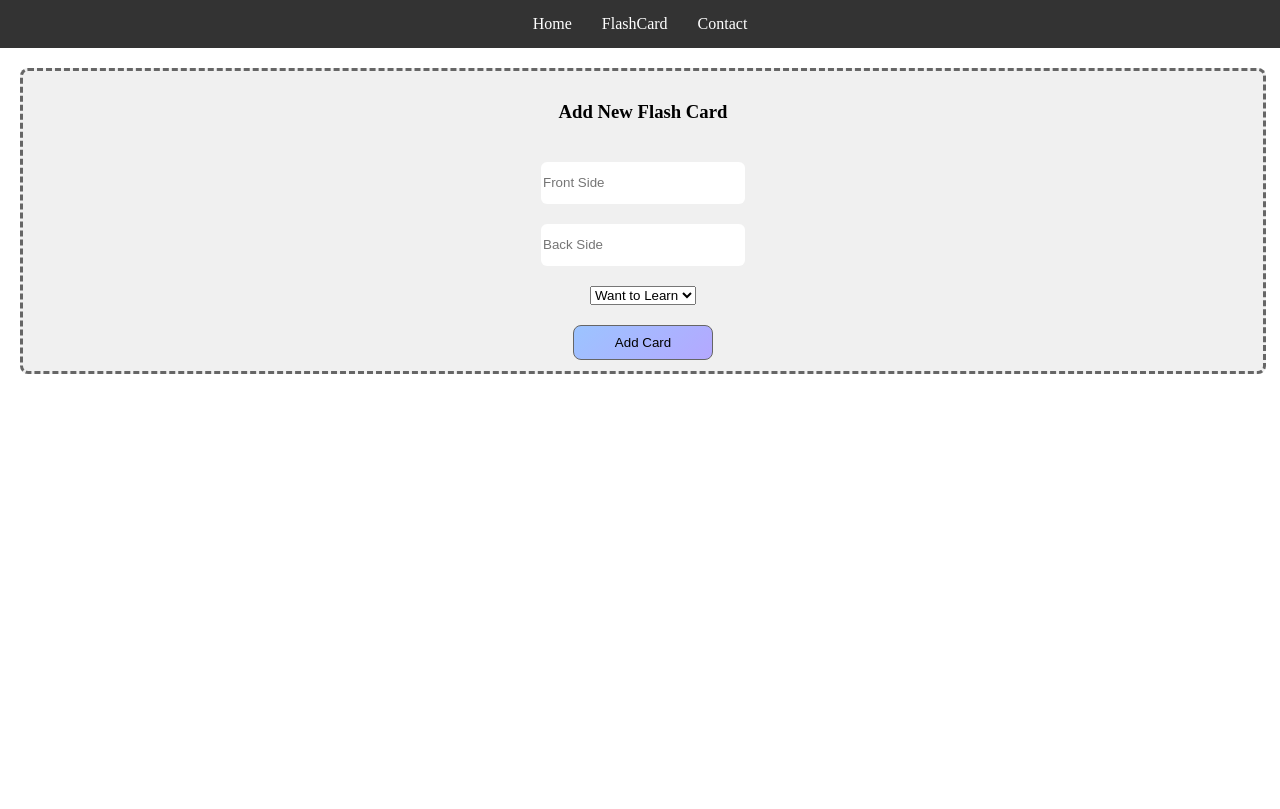
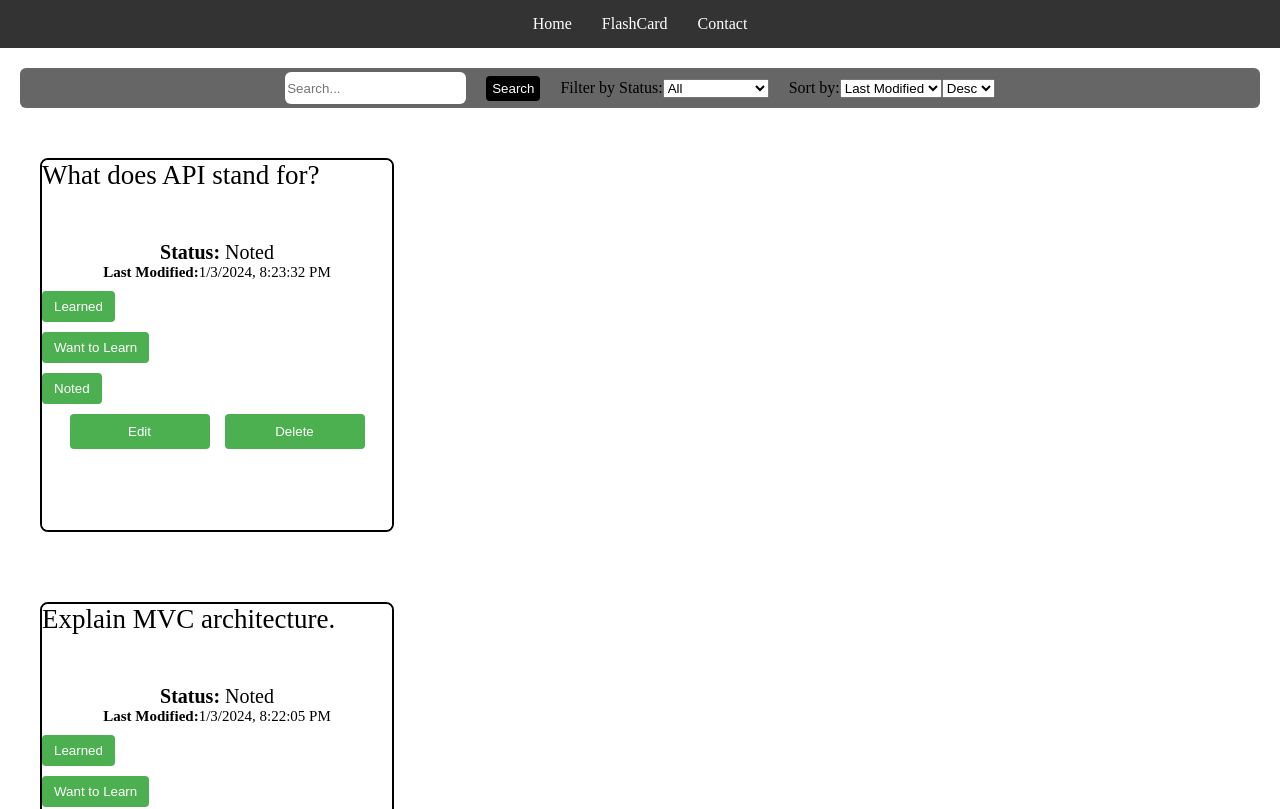
Before and after one commit to ramilvl/University_Assignment-3, a React (Create React App) app in the folder react-demo/: page /flashcard in a window 1280 px wide. Shown: the top 809 px of the page. Built offline with nearby package versions, Linux system fonts and the light colour scheme; data requests are answered from the project's data file.

Commit message:
update for flashcard:

```diff
--- a/react-demo/db.json
+++ b/react-demo/db.json
@@ -1,4 +1,82 @@
 {
-  "messages": [],
-  "cards": []
+  "messages": [
+    {
+      "subject": "Java",
+      "email": "rvaliyev11988@ada.edu.az",
+      "content": "I want to expert in Java programming lang.",
+      "id": 1
+    }
+  ],
+  "cards": [
+    {
+      "id": 1704299739842,
+      "front": "What is OOP?",
+      "back": "Object-Oriented Programming",
+      "status": "Want to Learn",
+      "lastModified": "2024-01-03T16:35:55.678Z"
+    },
+    {
+      "id": 1704299771535,
+      "front": "What does API stand for?",
+      "back": "Application Programming Interface",
+      "status": "Noted",
+      "lastModified": "2024-01-03T20:23:32.041Z"
+    },
+    {
+      "id": 1704299780346,
+      "front": "Explain MVC architecture.",
+      "back": "Model-View-Controller",
+      "status": "Noted",
+      "lastModified": "2024-01-03T20:22:05.510Z"
+    },
+    {
+      "id": 1704299780347,
+      "front": "What is a loop in programming?",
+      "back": "A control flow statement that allows code to be executed repeatedly.",
+      "status": "Learned",
+      "lastModified": "2024-01-03T20:22:02.801Z"
+    },
+    {
+      "id": 1704299780348,
+      "front": "What is Git?",
+      "back": "A distributed version control system.",
+      "status": "Noted",
+      "lastModified": "2024-01-03T20:22:00.616Z"
+    },
+    {
+      "id": 1704299780349,
+      "front": "Difference between stack and heap?",
+      "back": "Stack is used for static memory allocation, and heap for dynamic memory allocation.",
+      "status": "Noted",
+      "lastModified": "2024-01-03T20:21:57.789Z"
+    },
+    {
+      "id": 1704299780350,
+      "front": "What is a constructor in Java?",
+      "back": "A special method that is used to initialize objects.",
+      "status": "Learned",
+      "lastModified": "2024-01-03T20:21:55.567Z"
+    },
+    {
+      "id": 1704299780351,
+      "front": "Difference between abstraction and encapsulation?",
+      "back": "Abstraction is hiding the complexity, while encapsulation is wrapping the data and code.",
+      "status": "Want to Learn",
+      "lastModified": "2024-01-03T20:21:54.396Z"
+    },
+    {
+      "id": 1704299780352,
+      "front": "What is a singleton class?",
+      "back": "A class that allows only one instance of itself to be created.",
+      "status": "Want to Learn",
+      "lastModified": "2024-01-03T20:21:49.049Z"
+    },
+    {
+      "id": 1704299780353,
+      "front": "Explain the term 'polymorphism'.",
+      "back": "The ability of a single function or method to operate on different types of data.",
+      "status": "Learned",
+      "lastModified": "2024-01-03T20:21:44.787Z"
+    }
+  ]
 }
--- a/react-demo/src/FlashCard.js
+++ b/react-demo/src/FlashCard.js
@@ -8,17 +8,35 @@ const FlashCard = () => {
   const [editableCard, setEditableCard] = useState(null);
   const [editedCard, setEditedCard] = useState({ front: '', back: '' });
   const [currentSides, setCurrentSides] = useState({});
+  const [searchTerm, setSearchTerm] = useState('');
+  const [filterStatus, setFilterStatus] = useState('All');
+  const [sortAttribute, setSortAttribute] = useState('lastModified');
+  const [sortOrder, setSortOrder] = useState('desc');
 
   useEffect(() => {
-    fetch('http://localhost:3000/cards')
+    fetchCards();
+  }, [filterStatus, sortAttribute, sortOrder]);
+
+  const fetchCards = () => {
+    let apiUrl = 'http://localhost:3000/cards';
+    if (filterStatus !== 'All') {
+      apiUrl += `?status=${filterStatus}`;
+    }
+    fetch(apiUrl)
       .then(response => response.json())
       .then(data => {
-        const sortedCards = data.sort((a, b) => new Date(b.lastModified) - new Date(a.lastModified));
+        const sortedCards = data.slice().sort((a, b) => {
+          if (sortOrder === 'asc') {
+            return a[sortAttribute] > b[sortAttribute] ? 1 : -1;
+          } else {
+            return b[sortAttribute] > a[sortAttribute] ? 1 : -1;
+          }
+        });
         setCards(sortedCards);
         setCurrentSides(Object.fromEntries(sortedCards.map(card => [card.id, 'front'])));
       })
       .catch(error => console.error('Error:', error));
-  }, []);
+  };
 
   const handleStatusChange = (cardId, newStatus, event) => {
     event.stopPropagation();
@@ -28,8 +46,13 @@ const FlashCard = () => {
         card.id === cardId ? { ...card, status: newStatus, lastModified: new Date() } : card
       )
     );
-
-    fetch(`http://localhost:3000/cards/${cardId}`, {method: 'PATCH',headers: {'Content-Type': 'application/json',},body: JSON.stringify({ status: newStatus, lastModified: new Date() }),})
+    fetch(`http://localhost:3000/cards/${cardId}`, {
+      method: 'PATCH',
+      headers: {
+        'Content-Type': 'application/json',
+      },
+      body: JSON.stringify({ status: newStatus, lastModified: new Date() }),
+    })
       .then(response => response.json())
       .then(data => console.log('Updated card on server:', data))
       .catch(error => console.error('Error:', error));
@@ -79,8 +102,8 @@ const FlashCard = () => {
       .catch(error => console.error('Error:', error));
   };
 
-  const handleDeleteCard = cardId => {
-    fetch(`http://localhost:3000/cards/${cardId}`, {method: 'DELETE',headers: {'Content-Type': 'application/json',},})
+  const handleDeleteCard = cardId => {fetch(`http://localhost:3000/cards/${cardId}`, {method: 'DELETE',headers: {'Content-Type': 'application/json',},
+    })
       .then(response => response.json())
       .then(data => console.log('Deleted flash card successfully:', data))
       .catch(error => console.error('Error:', error));
@@ -95,15 +118,61 @@ const FlashCard = () => {
     }));
   };
 
+  const handleSearch = () => {
+    if (searchTerm.trim() !== '') {
+      const filteredCards = cards.filter(card => card.front.toLowerCase().includes(searchTerm.toLowerCase()) || card.back.toLowerCase().includes(searchTerm.toLowerCase()));
+      setCards(filteredCards);
+    } else {
+      fetchCards();
+    }
+  };
+
+  const handleFilterChange = (event) => {
+    const selectedStatus = event.target.value;
+    setFilterStatus(selectedStatus);
+  };
+
+  const handleSortChange = (event) => {
+    const selectedSortAttribute = event.target.value;
+    setSortAttribute(selectedSortAttribute);
+  };
+
+  const handleSortOrderChange = (event) => {
+    const selectedSortOrder = event.target.value;
+    setSortOrder(selectedSortOrder);
+  };
+
   return (
     <div className="flashcard-container">
+      <div className='filter-by'>
+        <input className='search-input' type="text" placeholder="Search..." value={searchTerm} onChange={(e) => setSearchTerm(e.target.value)} />
+        <button className='search-btn' onClick={handleSearch}>Search</button>
+        <label>Filter by Status:
+          <select value={filterStatus} onChange={handleFilterChange}>
+            <option value="All">All</option>
+            <option value="Learned">Learned</option>
+            <option value="Want to Learn">Want to Learn</option>
+            <option value="Noted">Noted</option>
+          </select>
+        </label>
+        <label>Sort by:
+          <select value={sortAttribute} onChange={handleSortChange}>
+            <option value="lastModified">Last Modified</option>
+            <option value="front">Front-end</option>
+          </select>
+          <select value={sortOrder} onChange={handleSortOrderChange}>
+            <option value="asc">Asc</option>
+            <option value="desc">Desc</option>
+          </select>
+        </label>
+      </div>
       {cards.map(card => (
         <div key={card.id} className={`flash-card ${editableCard === card.id ? 'editable' : ''}`} onClick={() => handleCardTouch(card.id)}>
           <div className="card-inner" style={{ backgroundColor: currentSides[card.id] === 'back' ? '#cac6c6f8' : 'white' }}>
             <div>
               {editableCard === card.id ? (
                 <input type="text" value={currentSides[card.id] === 'front' ? editedCard.front : editedCard.back} onChange={e => setEditedCard({...editedCard, [currentSides[card.id] === 'front' ? 'front' : 'back']: e.target.value,})}/>
-            ):(currentSides[card.id] === 'front' ? <div className="frt-tx">{card.front}</div> : <div className="bck-txt">{card.back}</div>)}
+              ) : (currentSides[card.id] === 'front' ? <div className="frt-tx">{card.front}</div> : <div className="bck-txt">{card.back}</div>)}
             </div>
             <div className="flash-card-statuss">
               <b>Status:</b> {card.status}
@@ -113,11 +182,11 @@ const FlashCard = () => {
             </div>
             {editableCard === card.id ? (
               <button onClick={() => handleSaveEdit(card.id)}>Save</button>
-          ):(
+            ) : (
               <div className='sttatus'>
                 <button onClick={(event) => handleStatusChange(card.id, 'Learned', event)} className="status-learned">Learned</button>
                 <button onClick={(event) => handleStatusChange(card.id, 'Want to Learn', event)} className="status-want-to-learn">Want to Learn</button>
-              <button onClick={(event) => handleStatusChange(card.id, 'Noted', event)}className="status-noted">Noted</button>
+                <button onClick={(event) => handleStatusChange(card.id, 'Noted', event)} className="status-noted">Noted</button>
                 <div className="card-actions"><button onClick={() => handleEditCard(card.id)}>Edit</button><button onClick={() => handleDeleteCard(card.id)}>Delete</button></div>
               </div>
             )}
--- a/react-demo/src/style/flashcard.css
+++ b/react-demo/src/style/flashcard.css
@@ -5,6 +5,31 @@
   flex-wrap: nowrap;
   justify-content: center;
   gap: 30px;
+}
+
+.filter-by{
+  display: flex;
+  flex-direction: row;
+  gap: 20px;
+  height: 40px;
+  background-color: #666;
+  align-items: center;
+  justify-content: center;
+  border-radius: 6px;
+}
+
+.search-input{
+  height: 30px;
+  border-radius: 6px;
+  border: none;
+}
+.search-btn{
+  height: 25px;
+  border-radius: 4px;
+  border: none;
+  cursor: pointer;
+  background-color: black;
+  color: white;
 }
 
 .flash-card {
```
Lines whose indentation alone changed are shown as unchanged.
